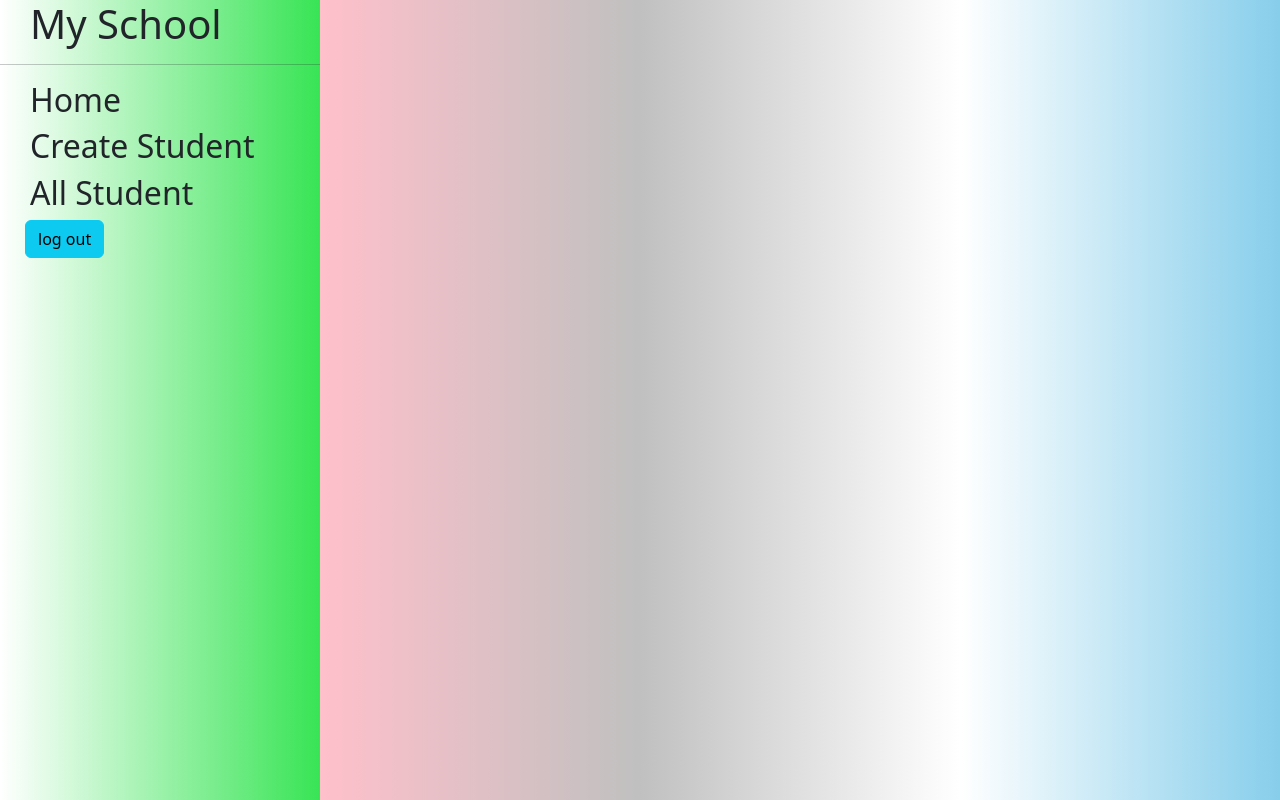
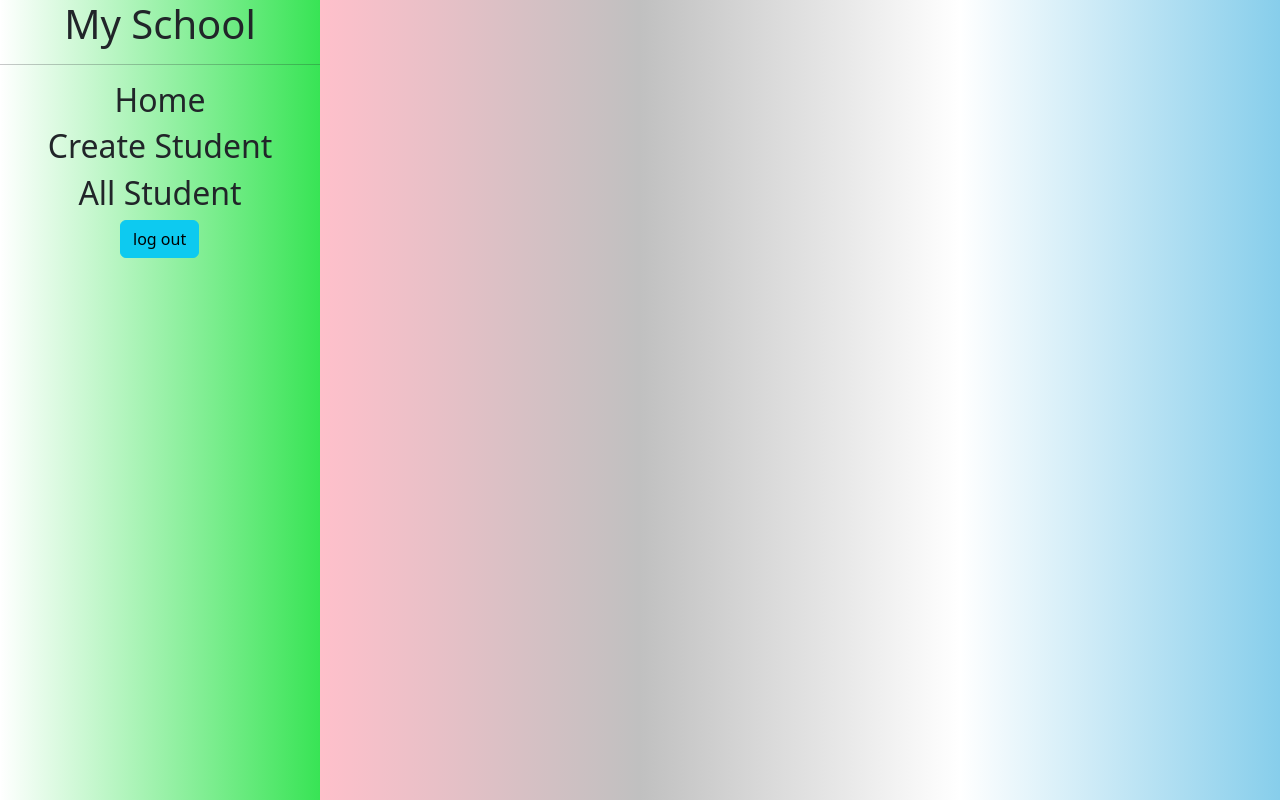
Before and after one commit to vamshikumar123456789/schoolapp, an Angular app: page /dashboard in a window 1280 px wide. Built offline with nearby package versions, Linux system fonts and the light colour scheme.

Commit message:
arranged the text to over-flow auto

```diff
--- a/src/app/dashboard/dashboard.component.html
+++ b/src/app/dashboard/dashboard.component.html
@@ -1,5 +1,6 @@
 <div class="parent">
-    <div class="c1">
+  <div class="c1">
+    <div class="c1a">
       <h1>My School</h1>
       <hr>
       <h2 routerLink="home">Home</h2>
@@ -7,7 +8,8 @@
       <h2 routerLink="all-sudents">All Student</h2>
       <button class="btn btn-info" routerLink="/login">log out</button>
     </div>
-    <div class="c2">
-          <router-outlet></router-outlet>
-    </div>
+  </div>
+  <div class="c2">
+    <router-outlet></router-outlet>
+  </div>
 </div>
--- a/src/app/dashboard/dashboard.component.scss
+++ b/src/app/dashboard/dashboard.component.scss
@@ -7,14 +7,18 @@
     height: 100%;
     width: 25%;
     background-image: linear-gradient(to right, rgba(55, 0, 255, 0), rgb(56, 228, 85));
+
+
 }
+
 .c2{
     height: 100%;
     width: 75%;
     background-image: linear-gradient(to left,skyblue,white,silver,pink);
+    overflow: auto;
 }
 h1,h2{
-    margin-left: 30px;
+    text-align: center;
 
 }
 h2:hover{
@@ -23,5 +27,6 @@ width: 100%;
 cursor: pointer;
 }
 button{
-    margin-left: 25px;
+   position: relative;
+   left: 120px;
 }
```
